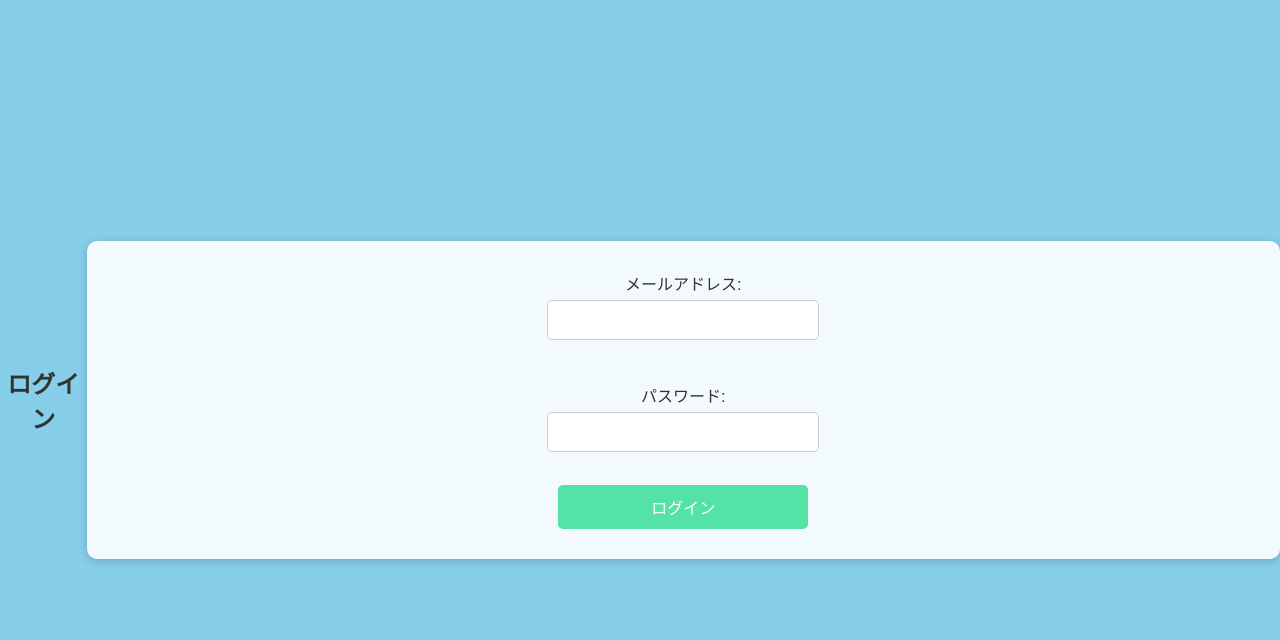
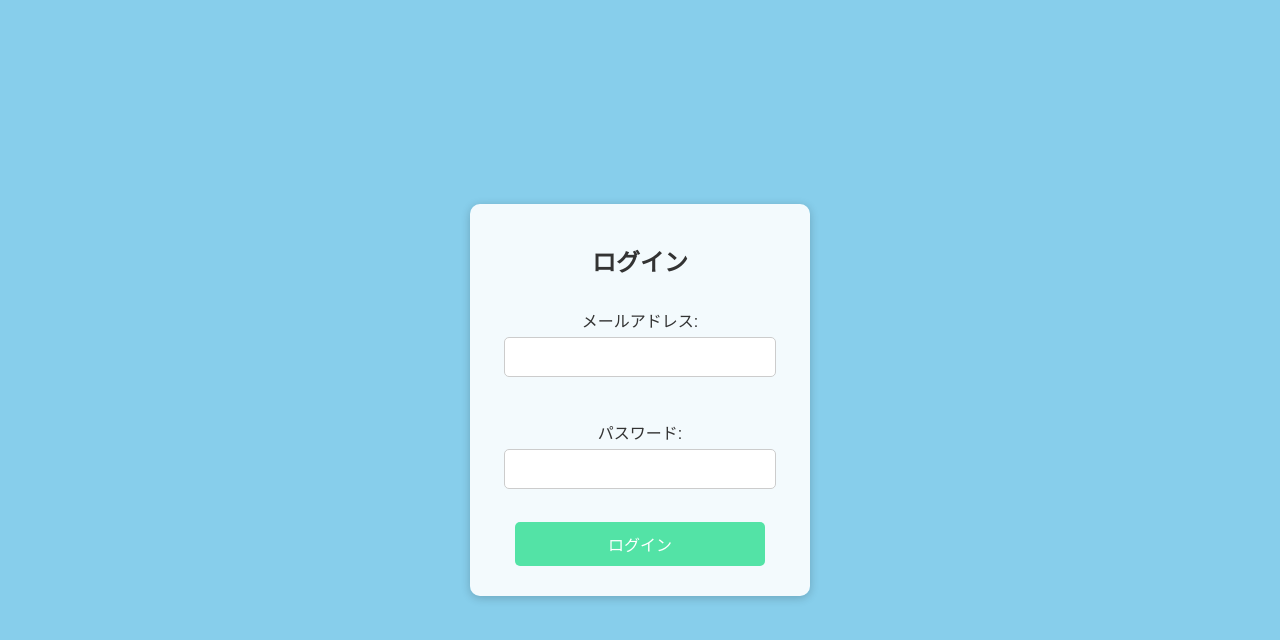
Before and after one commit to 211032/sotsuken, a Django app: page /login/ in a window 1280 px wide. Shown: the top 640 px of the page. Run offline with Django 5.2, Linux system fonts and the light colour scheme.

Commit message:
HTML編集10/28

```diff
--- a/templates/login.html
+++ b/templates/login.html
@@ -5,12 +5,17 @@
     <meta name="viewport" content="width=device-width, initial-scale=1.0">
     <title>ログイン画面</title>
     <link rel="stylesheet" href="/static/CSS/css.css">
+   <style>
+       form {
+           width: 300px;
+       }
+   </style>
 </head>
 
 <body>
-    <h2>ログイン</h2>
     <form action="/login/" method="POST">
         {% csrf_token %}
+        <h2>ログイン</h2>
         <label for="email">メールアドレス:</label>
         <input type="email" id="email" name="email" required><br>
 
```
